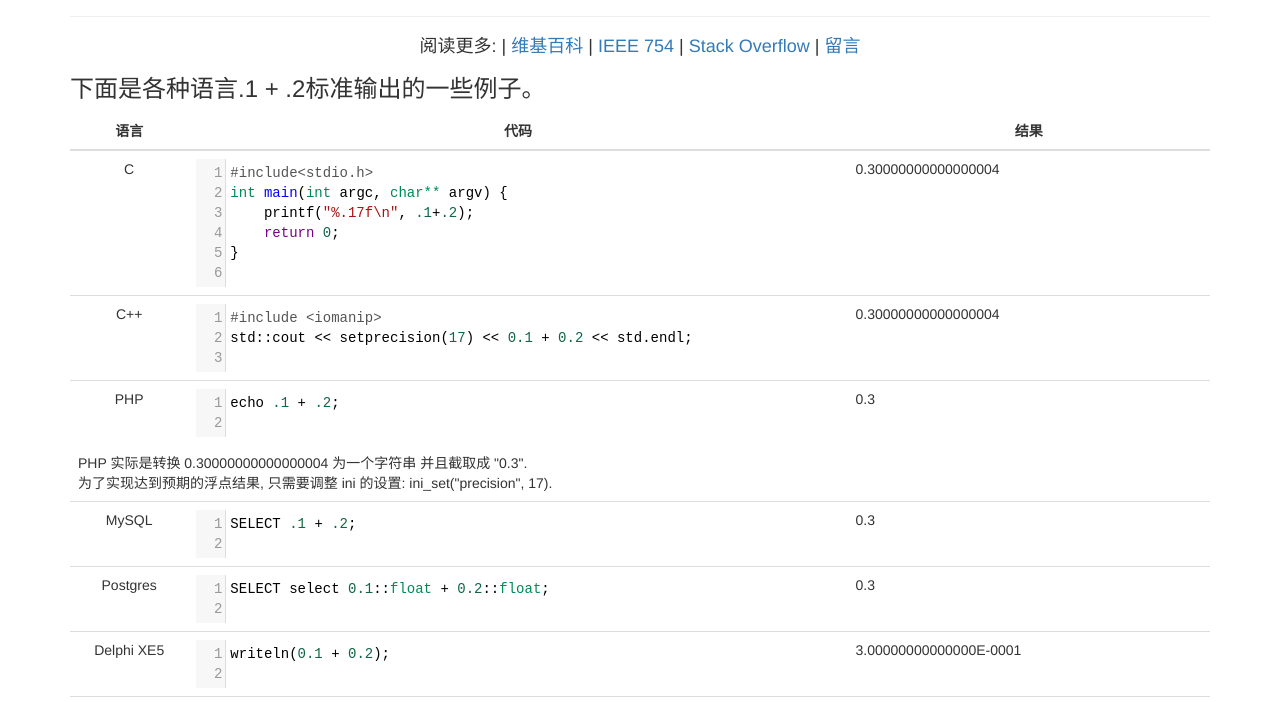
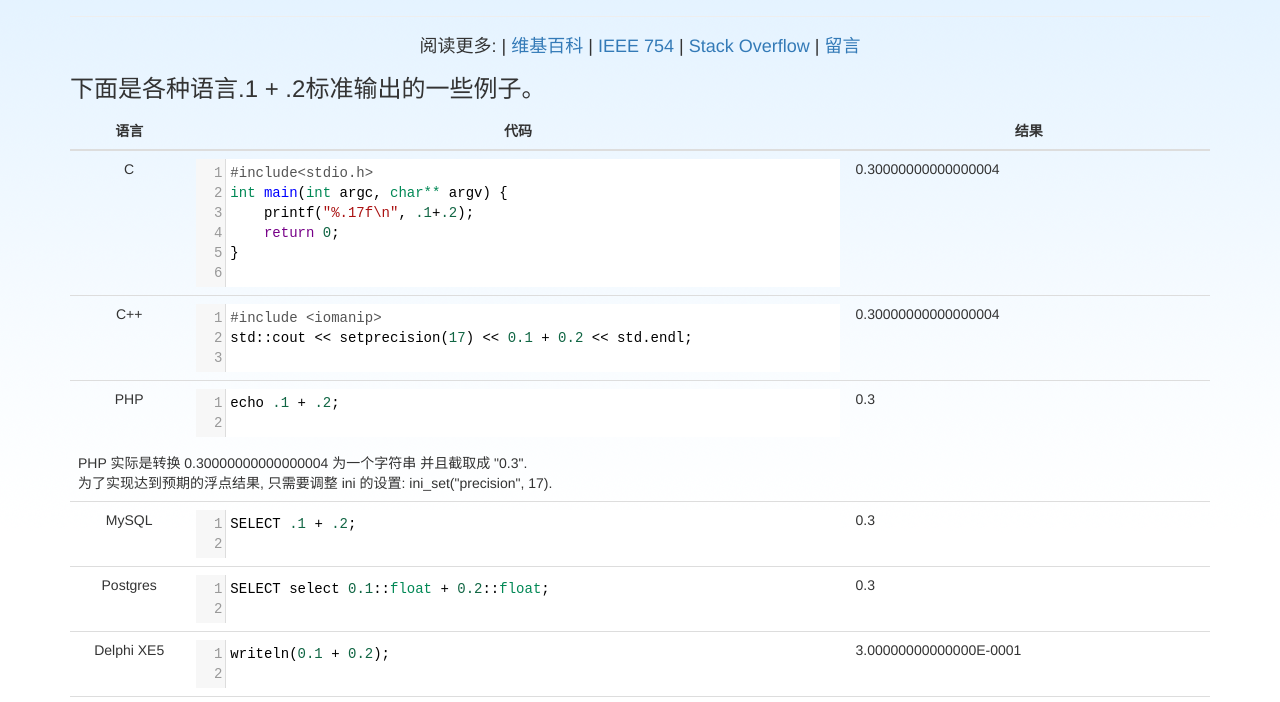
Before and after one commit to fifths/0.30000000000000004, a plain HTML site: page index.html in a window 1280 px wide. Shown: the part 153-855 px from the top of the page. Drawn offline with nearby package versions, Linux system fonts and the light colour scheme; a script that the page names is missing.

Commit message:
update index.html

```diff
--- a/index.html
+++ b/index.html
@@ -14,6 +14,9 @@
     <script src="//cdn.bootcss.com/codemirror/5.10.0/codemirror.min.js"></script>
     <script src="//cdn.bootcss.com/codemirror/5.10.0/mode/clike/clike.min.js"></script>
     <style>
+        body {
+            background: url(images/bg.png) left top repeat-x;
+        }
         .CodeMirror {
             height: auto !important;
         }
```
Also changed, not shown: images/bg.png (added).
